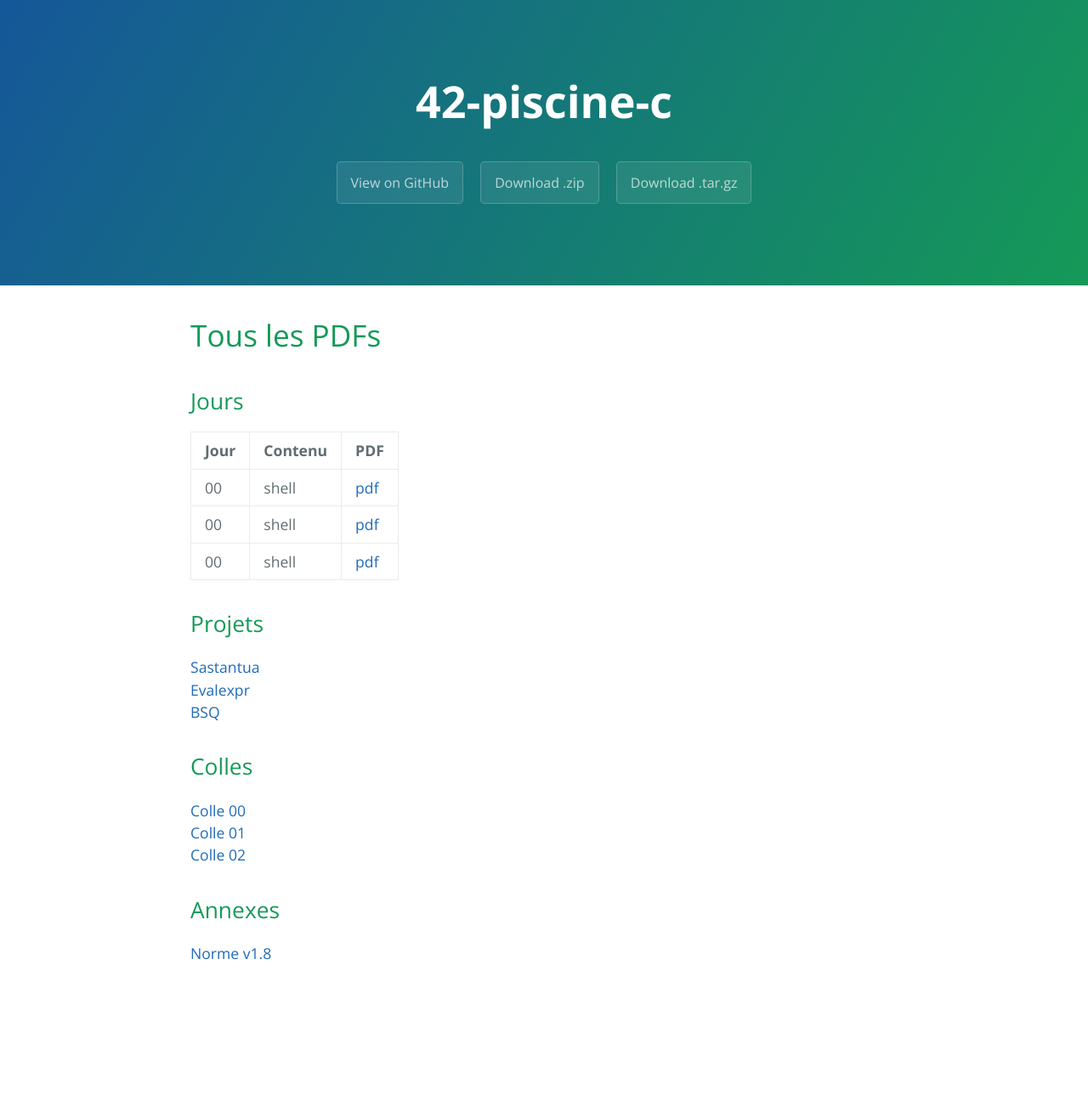
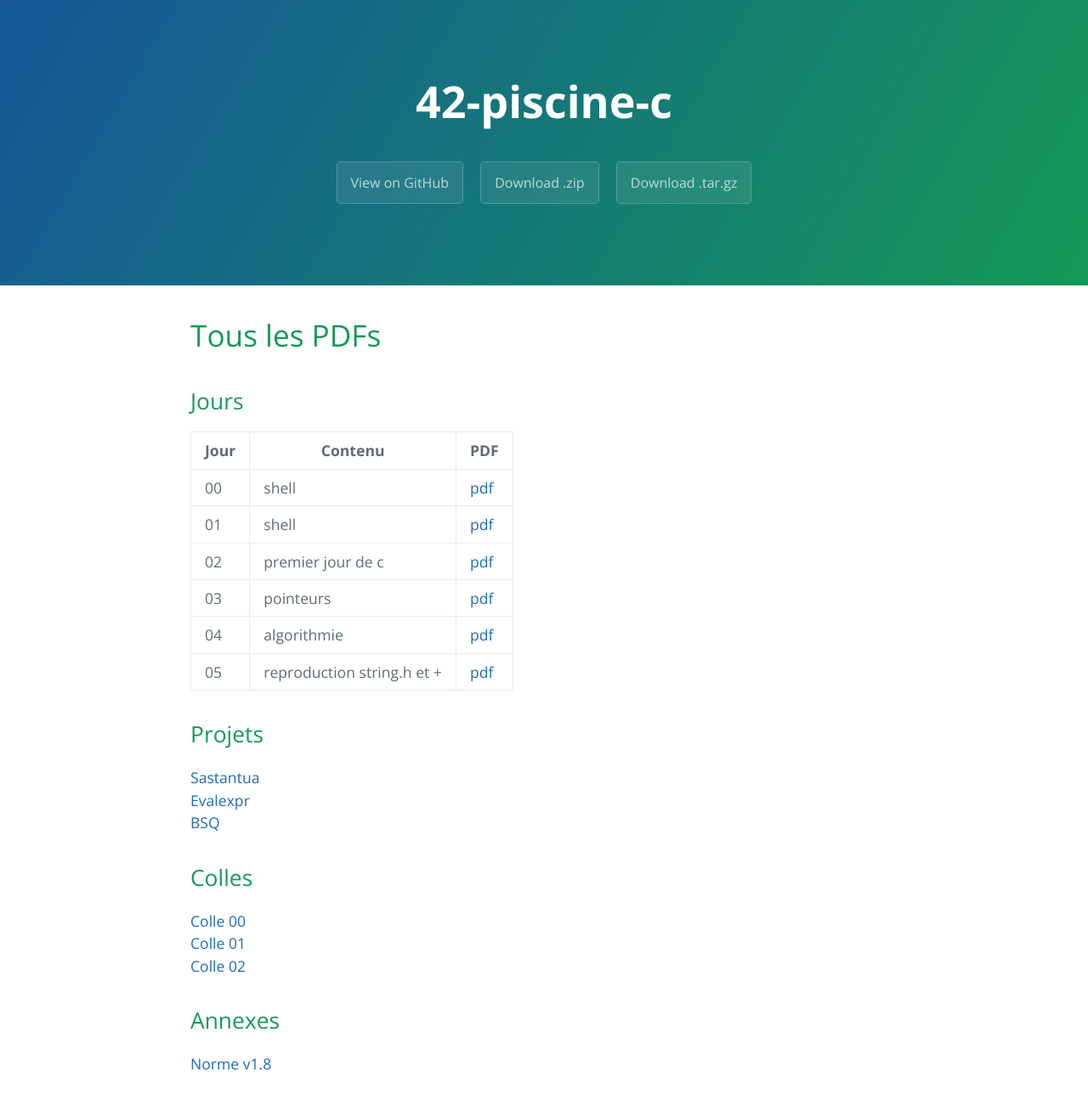
Before and after one commit to Obsaa/42-piscine-c-1, a Jekyll site: the page built from index.md, in a window 1280 px wide. Shown: the whole page at 85% size. Built offline with Jekyll 4.4.1, drawn with Linux system fonts in a browser that asks for light colours; before the commit the page ends 1185 px from its top, so only the background shows below that.

Commit message:
Update index.md

```diff
--- a/index.md
+++ b/index.md
@@ -6,10 +6,13 @@
 ## Jours
 
 | Jour | Contenu | PDF |
-|---|---|---|
+|---   |---      |---  |
 | 00 | shell | [pdf](pdfs/j00.pdf) |
-| 00 | shell | [pdf](pdfs/j00.pdf) |
-| 00 | shell | [pdf](pdfs/j00.pdf) |
+| 01 | shell | [pdf](pdfs/j01.pdf) |
+| 02 | premier jour de c | [pdf](pdfs/j02.pdf) |
+| 03 | pointeurs | [pdf](pdfs/j03.pdf) |
+| 04 | algorithmie | [pdf](pdfs/j04.pdf) |
+| 05 | reproduction string.h et + | [pdf](pdfs/j05.pdf) |
 
 ## Projets
 
```
